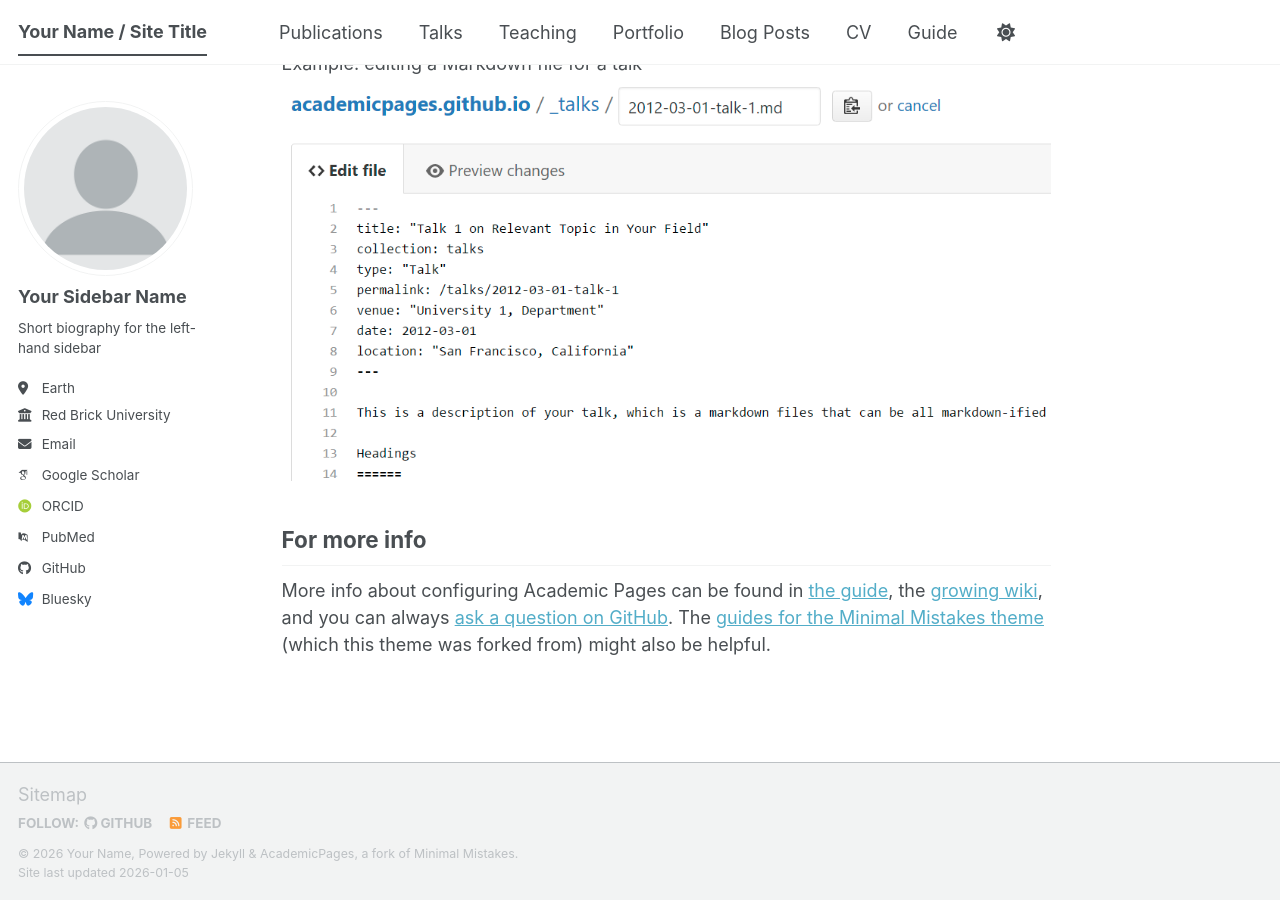
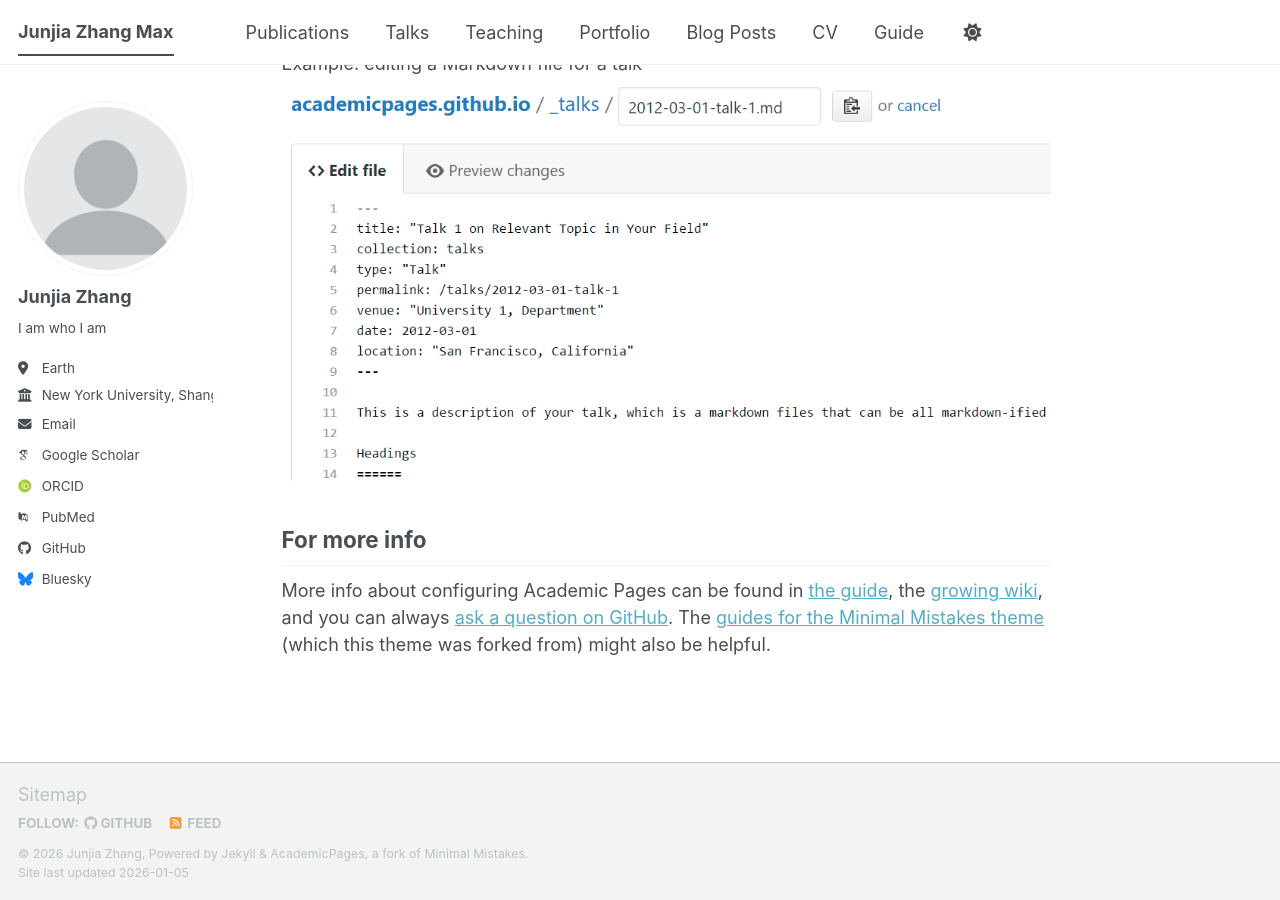
Before and after one commit to JunjiaZhangMax/junjiazhangmax.github.io, a Jekyll site: the page built from _pages/about.md, in a window 1280 px wide and 900 px high, scrolled down 2720 px. Built offline with Jekyll 4.4.1, drawn with Linux system fonts in a browser that asks for light colours; some web fonts are replaced; a script bundle is joined from its source files by our own code; library files that are not in the unit come from our copies.

Commit message:
Update _config.yml

```diff
--- a/_config.yml
+++ b/_config.yml
@@ -9,10 +9,10 @@
 # Basic Site Settings
 locale                   : "en-US"
 site_theme               : "default" # The available themes options are "default", "air", "sunrise", "mint", "dirt" and "contrast"
-title                    : "Your Name / Site Title"
+title                    : "Junjia Zhang Max"
 title_separator          : "-"
-name                     : &name "Your Name"
-description              : &description "Your Name's academic portfolio"   # Update this with a general description of your site, this is the default if not overridden by a page
+name                     : &name "Junjia Zhang"
+description              : &description "A freshman of NYU Shanghai(co2029)"   # Update this with a general description of your site, this is the default if not overridden by a page
 url                      : https://academicpages.github.io # The base hostname & protocol for your site e.g. "https://[your GitHub username].github.io",
                                                            # or if you already have some other page hosted on Github then use "https://[your GitHub username].github.io/[Your Repo Name]"
 baseurl                  : "" # the subpath of your site, e.g. "/blog"
@@ -24,13 +24,13 @@ repository               : "academicpages/academicpages.github.io"
 author:
   # Biographic information
   avatar           : "profile.png"
-  name             : "Your Sidebar Name"
+  name             : "Junjia Zhang"
   pronouns         : # example: "she/her"
-  bio              : "Short biography for the left-hand sidebar"
+  bio              : "I am who I am"
   location         : "Earth"
-  employer         : "Red Brick University"
+  employer         : "New York University, Shanghai"
   uri              : # URL
-  email            : "none@example.org"
+  email            : "jz7842@nyu.edu"
 
   # Academic websites
   academia         : # URL
```
